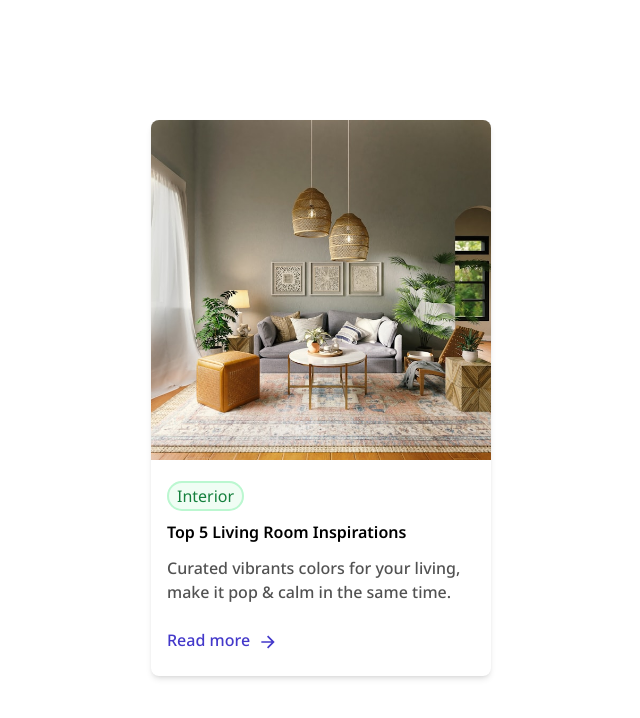
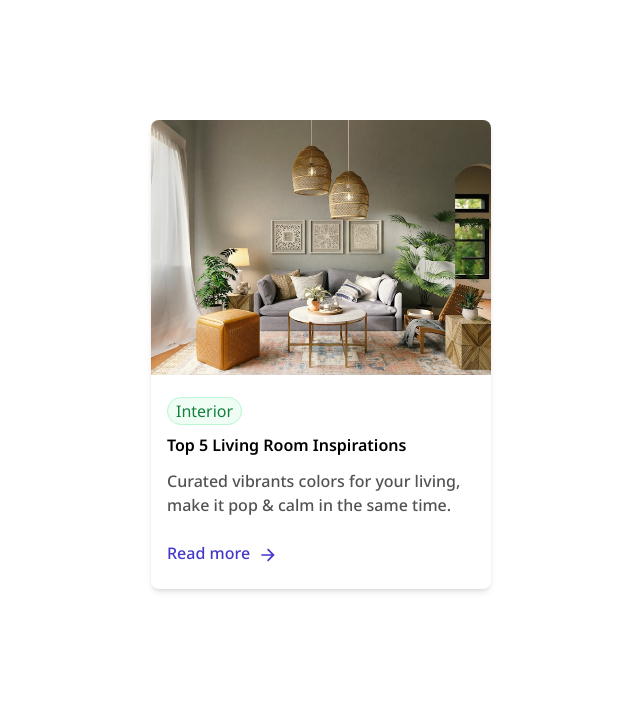
Before and after one commit to kiran-sundaresh/blog-card, a plain HTML site: page index.html in a window 1280 px wide. Shown: the whole page, without its empty margins (319-959 px from the left). Drawn offline with nearby package versions, Linux system fonts and the light colour scheme.

Commit message:
completed blog-card challenge

```diff
--- a/css/style.css
+++ b/css/style.css
@@ -31,19 +31,18 @@ body {
 }
 
 .card{
-  /* display: flex;
-  justify-content: center;
-  align-items: center; */
   margin-left: auto;
   margin-right: auto;
   margin-top: 120px;
-  /* border: 2px solid black; */
   width: 340px;
   border-radius: 8px;
+  box-shadow: 0 4px 12px rgba(0, 0, 0, 0.06);
 }
 img{
   border-top-left-radius: 8px;
   border-top-right-radius: 8px;
+  aspect-ratio: 4 / 3;
+  object-fit: cover;
 }
 .main{
   padding: 24px 16px 24px 16px;
--- a/index.html
+++ b/index.html
@@ -26,9 +26,9 @@
    <article class="card shadow-md bg-white">
       <img src="./img/spacejoy-YqFz7UMm8qE-unsplash.jpg" alt="blog-card" >
       <div class="main">
-          <span class="border-2 rounded-[9999vw] px-[8px] py-[2px]   text-sm-14 font-normal bg-green-50 border-green-200 text-green-700">Interior</span>
+          <span class="border-[1px] rounded-[9999vw] px-[8px] py-[2px]   text-sm-14 font-normal bg-green-50 border-green-200 text-green-700">Interior</span>
           <header class="mt-[12px]">
-            <p class="text-lg-18 font-semibold">Top 5 Living Room Inspirations</p>
+            <p class="text-lg-18 font-semibold leading-[1.35]">Top 5 Living Room Inspirations</p>
           </header>
           <p class="text-neutral-600 text-base-16 mt-[12px] font-medium">Curated vibrants colors for your living, make it pop & calm in the same time.</p>
          <div class="mt-[24px] flex">
```
